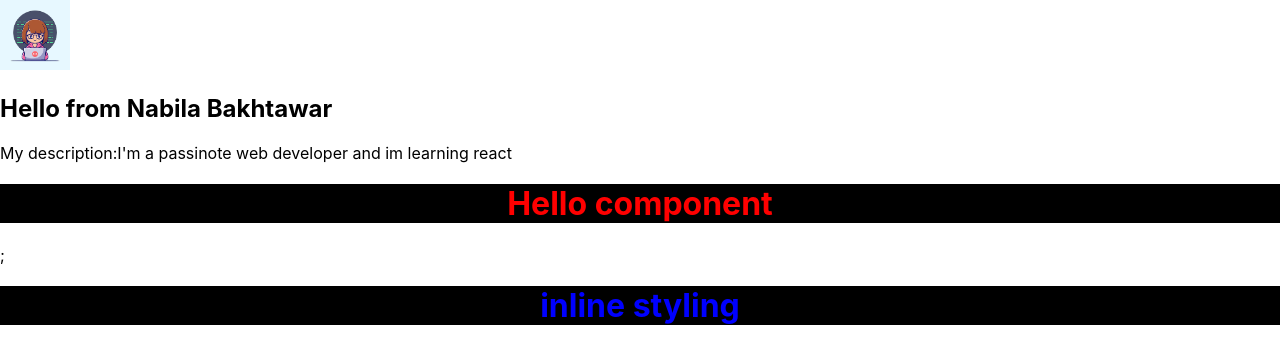
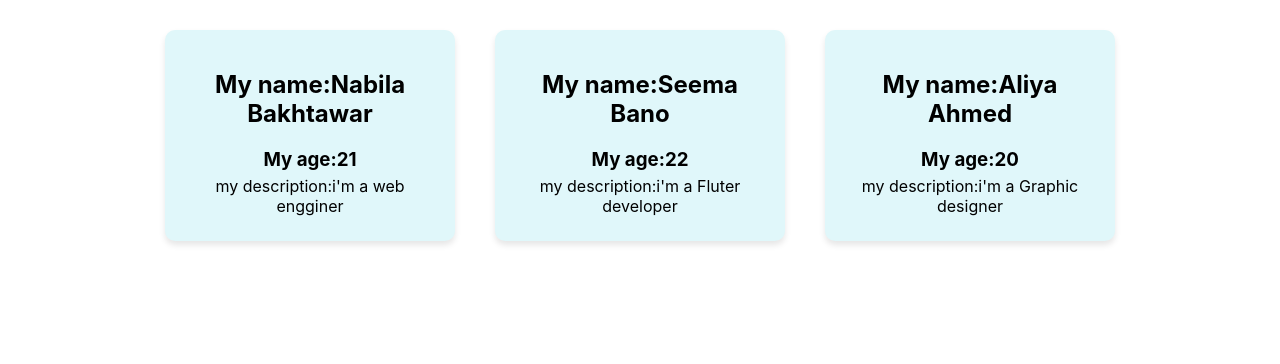
Before and after one commit to nabilabakhtawar/react-course, a React (Create React App) app: page / in a window 1280 px wide. Shown: the top 364 px of the page. Built offline with nearby package versions, Linux system fonts and the light colour scheme.

Commit message:
Props in react

```diff
--- a/src/App.js
+++ b/src/App.js
@@ -1,17 +1,23 @@
 //import './App.css'
-import Cards from './components/Cards'
-import Hello from "./components/Hello"
-
+//import Cards from './components/Cards'
+//import Hello from "./components/Hello"
+import UserCard from "./components/UserCard"
 function App() {
 
 
   return (
-    <div className="App">
+    <div style={{
+        display: "flex",
+        justifyContent: "center",
+        gap: "20px",
+        flexWrap: "wrap",
+        padding: "20px",
+      }}>
 
+  <UserCard name="Nabila Bakhtawar" age={21} description="i'm a web engginer"/>
+   <UserCard name="Seema Bano" age={22} description="i'm a Fluter developer"/>
+    <UserCard name="Aliya Ahmed" age={20} description="i'm a Graphic designer"/>
 
-    <Cards/>
-
-      <Hello/>
     </div>
   );
 }
--- /dev/null
+++ b/src/components/UserCard.jsx
@@ -0,0 +1,14 @@
+import React from "react";
+import  styles from "../css/UserCard.module.css"
+function UserCard({name,age,description}){
+
+
+   return(
+ <div className={styles.UserCard}>
+<h2>My name:{name}</h2>
+<h3>My age:{age}</h3>
+<p>my description:{description}</p>
+ </div>
+   ) ;
+}
+export default UserCard;
--- /dev/null
+++ b/src/css/UserCard.module.css
@@ -0,0 +1,20 @@
+.UserCard {
+  background-color: #e0f7fa;
+  padding: 20px;
+  margin: 10px;
+  border-radius: 10px;
+  text-align: center;
+  width: 250px;
+  box-shadow: 0 4px 6px rgba(0,0,0,0.1);
+  transition: transform 0.2s;
+
+}
+
+.UserCard:hover {
+  transform: translateY(-5px);
+}
+
+.UserCard h1, .UserCard h3, .UserCard p {
+  margin: 5px 0;
+
+}
```
